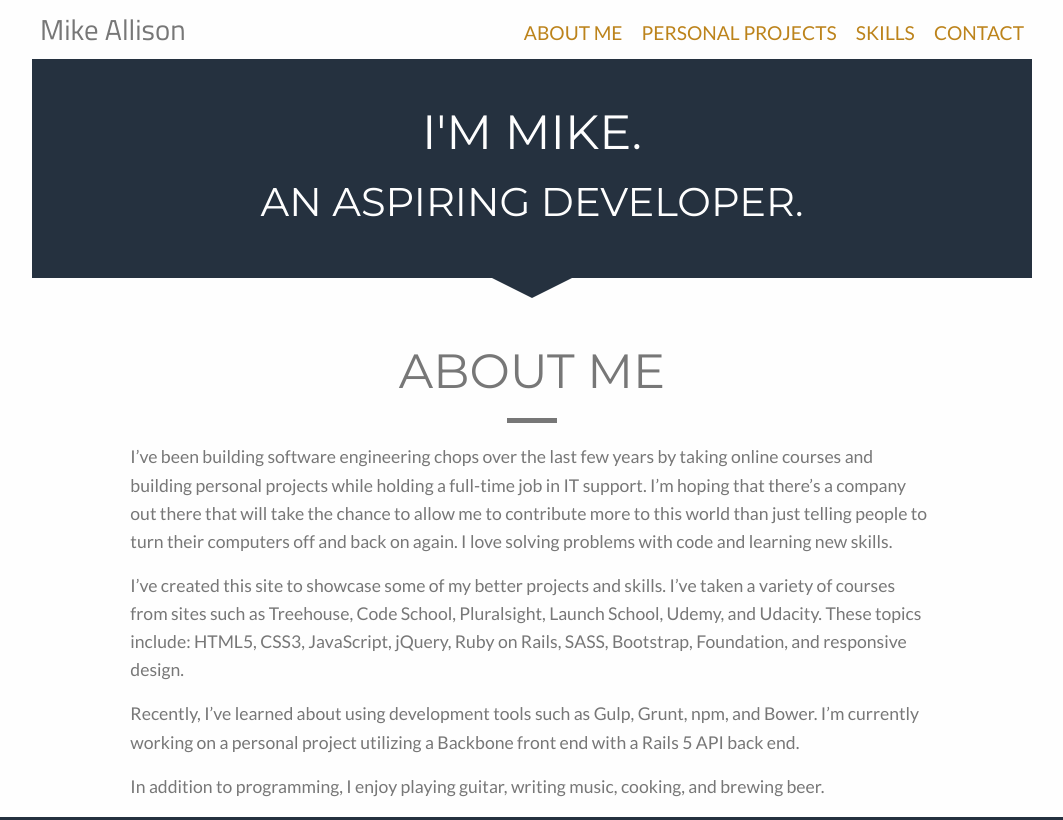
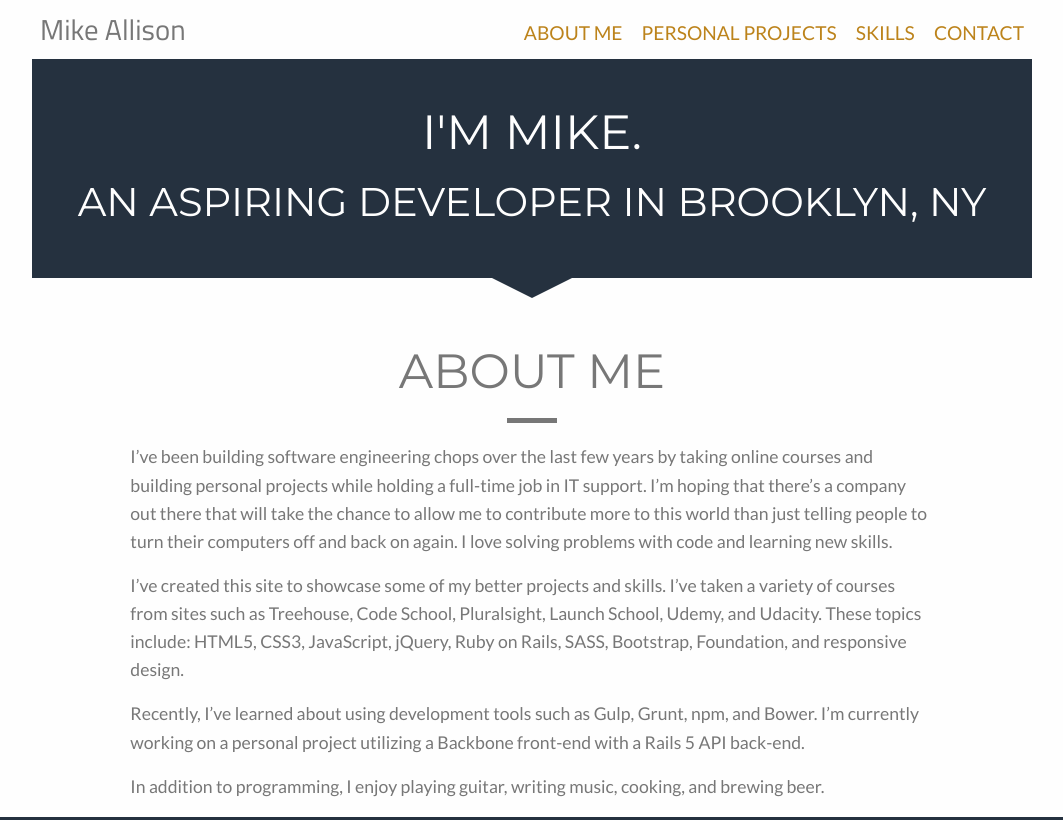
Before and after one commit to MikeAllison/mikeallison.github.io, a website: page index.html in a window 1280 px wide. Shown: the top 820 px of the page, without its empty margins (108-1171 px from the left). Drawn offline with Linux system fonts and the light colour scheme.

Commit message:
Added location

```diff
--- a/index.html
+++ b/index.html
@@ -47,7 +47,7 @@
       <div class="small-12 columns">
         <div class="hero-text text-center">
           <h1 class="uppercase">I'm Mike.</h1>
-          <h2 class="uppercase">An aspiring developer.</h2>
+          <h2 class="uppercase">An aspiring developer in Brooklyn, NY</h2>
         </div>
       </div>
     </div>
@@ -75,7 +75,7 @@
         <p>
           Recently, I’ve learned about using development tools such as Gulp,
           Grunt, npm, and Bower.  I’m currently working on a personal project
-          utilizing a Backbone front end with a Rails 5 API back end.
+          utilizing a Backbone front-end with a Rails 5 API back-end.
         </p>
         <p>
           In addition to programming, I enjoy playing guitar, writing music,
```
